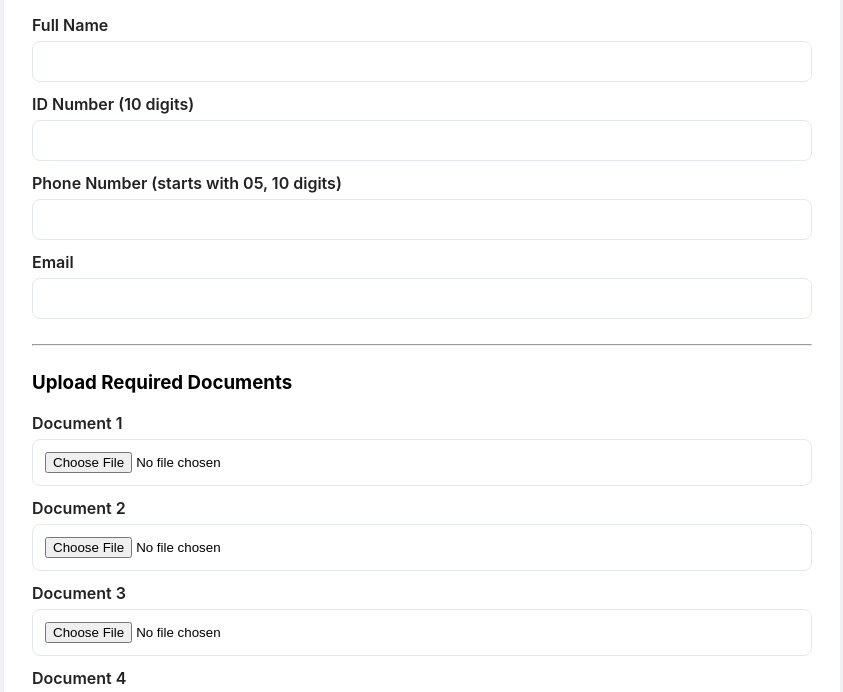
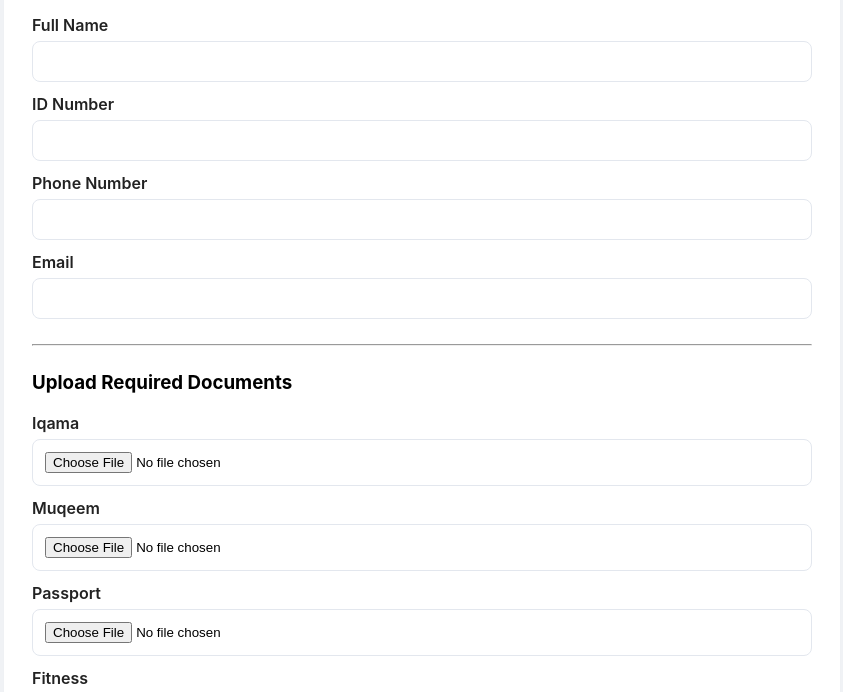
Before and after one commit to faixval-maker/RequestForm, a plain HTML site: page index.html in a window 1280 px wide. Shown: the part 88-780 px from the top of the page, without its empty margins (218-1061 px from the left). Drawn offline with Linux system fonts and the light colour scheme.

Commit message:
Update index.html

```diff
--- a/index.html
+++ b/index.html
@@ -35,11 +35,11 @@
       <input id="fullname" name="fullname" type="text" required />
 
       <!-- ID Number -->
-      <label for="idnumber">ID Number (10 digits)</label>
+      <label for="idnumber">ID Number </label>
       <input id="idnumber" name="idnumber" type="text" maxlength="10" required />
 
       <!-- Phone Number -->
-      <label for="phone">Phone Number (starts with 05, 10 digits)</label>
+      <label for="phone">Phone Number </label>
       <input id="phone" name="phone" type="text" maxlength="10" required />
 
       <!-- Email -->
@@ -51,19 +51,19 @@
       <h3>Upload Required Documents</h3>
 
       <!-- File Uploads (5 sections) -->
-      <label for="file1">Document 1</label>
+      <label for="file1">Iqama</label>
       <input id="file1" name="file1" type="file" required />
 
-      <label for="file2">Document 2</label>
+      <label for="file2">Muqeem</label>
       <input id="file2" name="file2" type="file" required />
 
-      <label for="file3">Document 3</label>
+      <label for="file3">Passport</label>
       <input id="file3" name="file3" type="file" required />
 
-      <label for="file4">Document 4</label>
+      <label for="file4">Fitness</label>
       <input id="file4" name="file4" type="file" required />
 
-      <label for="file5">Document 5</label>
+      <label for="file5">Agreement</label>
       <input id="file5" name="file5" type="file" required />
 
       <!-- honeypot -->
```
